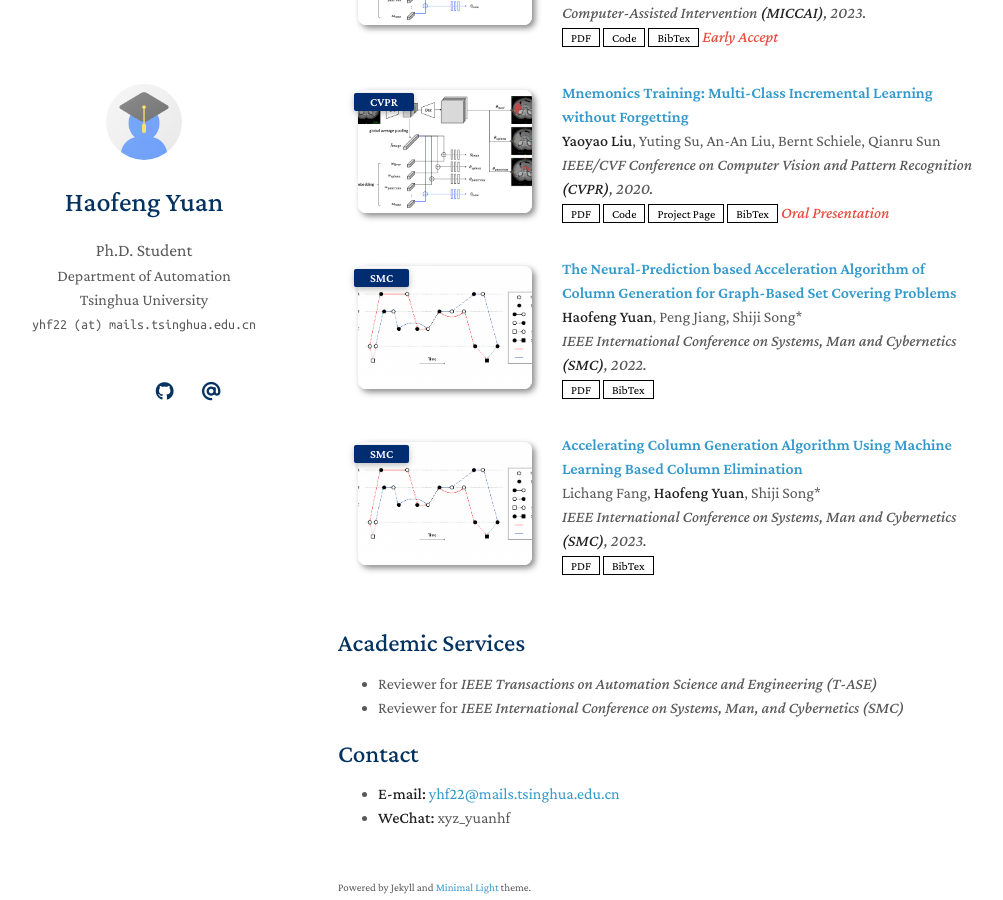
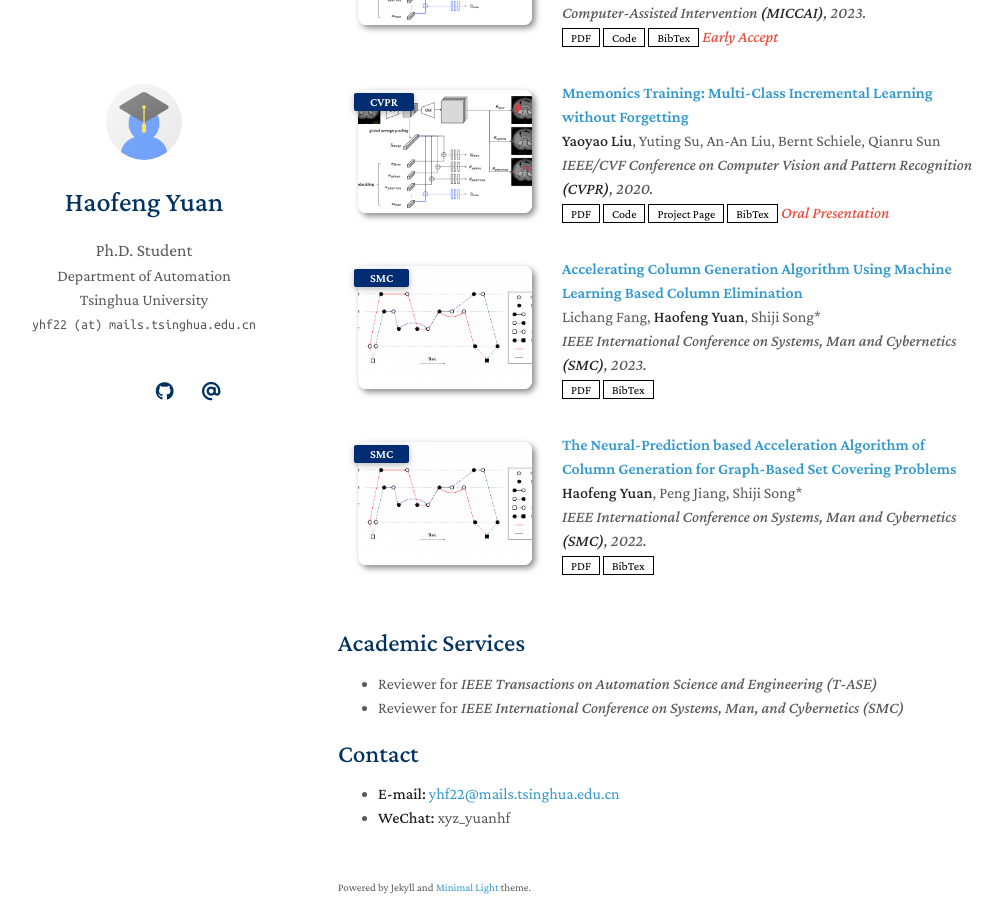
Before and after one commit to Xyz-yuanhf/Xyz-yuanhf.github.io, a Jekyll site: the page built from index.md, in a window 1280 px wide and 900 px high, scrolled down 639 px. Shown: the whole window, without its empty margins (132-1135 px from the left). Built offline with Jekyll 4.4.1, drawn with Linux system fonts in a browser that asks for light colours; a style sheet for code colours, icons or effects is not loaded; our own code applies the rules of GitHub Pages for plain Markdown files; part of the change alters nothing that is shown.

Commit message:
Update publications.yml

```diff
--- a/_data/publications.yml
+++ b/_data/publications.yml
@@ -21,6 +21,14 @@ main:
     notes: Oral Presentation
     image: ./assets/img/teaser_example.png
 
+  - title: Accelerating Column Generation Algorithm Using Machine Learning Based Column Elimination
+    authors: Lichang Fang, <strong>Haofeng Yuan</strong>, Shiji Song*
+    conference_short: SMC
+    conference: IEEE International Conference on Systems, Man and Cybernetics <strong>(SMC)</strong>, 2023.
+    pdf: https://ieeexplore.ieee.org/abstract/document/10393948
+    bibtex: https://scholar.googleusercontent.com/scholar.bib?q=info:VtyLZ-lPwp4J:scholar.google.com/&output=citation&scisdr=ClF22d4SEJq781Am6oc:AFWwaeYAAAAAZvEg8ocqo7cFCqSdKTg5nEg9UP4&scisig=AFWwaeYAAAAAZvEg8kWHsFEjmeYgLN1Ufei26LU&scisf=4&ct=citation&cd=-1&hl=en
+    image: ./assets/img/smc_2022.png
+
   - title: The Neural-Prediction based Acceleration Algorithm of Column Generation for Graph-Based Set Covering Problems
     authors: <strong>Haofeng Yuan</strong>, Peng Jiang, Shiji Song*
     conference_short: SMC
@@ -28,11 +36,3 @@ main:
     pdf: https://arxiv.org/pdf/2207.01411.pdf
     bibtex: https://scholar.googleusercontent.com/scholar.bib?q=info:VtyLZ-lPwp4J:scholar.google.com/&output=citation&scisdr=ClF22d4SEJq781Am6oc:AFWwaeYAAAAAZvEg8ocqo7cFCqSdKTg5nEg9UP4&scisig=AFWwaeYAAAAAZvEg8kWHsFEjmeYgLN1Ufei26LU&scisf=4&ct=citation&cd=-1&hl=en
     image: ./assets/img/smc_2022.png
-
-  - title: Accelerating Column Generation Algorithm Using Machine Learning Based Column Elimination
-    authors: Lichang Fang, <strong>Haofeng Yuan</strong>, Shiji Song*
-    conference_short: SMC
-    conference: IEEE International Conference on Systems, Man and Cybernetics <strong>(SMC)</strong>, 2023.
-    pdf: https://ieeexplore.ieee.org/abstract/document/10393948
-    bibtex: https://scholar.googleusercontent.com/scholar.bib?q=info:VtyLZ-lPwp4J:scholar.google.com/&output=citation&scisdr=ClF22d4SEJq781Am6oc:AFWwaeYAAAAAZvEg8ocqo7cFCqSdKTg5nEg9UP4&scisig=AFWwaeYAAAAAZvEg8kWHsFEjmeYgLN1Ufei26LU&scisf=4&ct=citation&cd=-1&hl=en
-    image: ./assets/img/smc_2022.png
```
